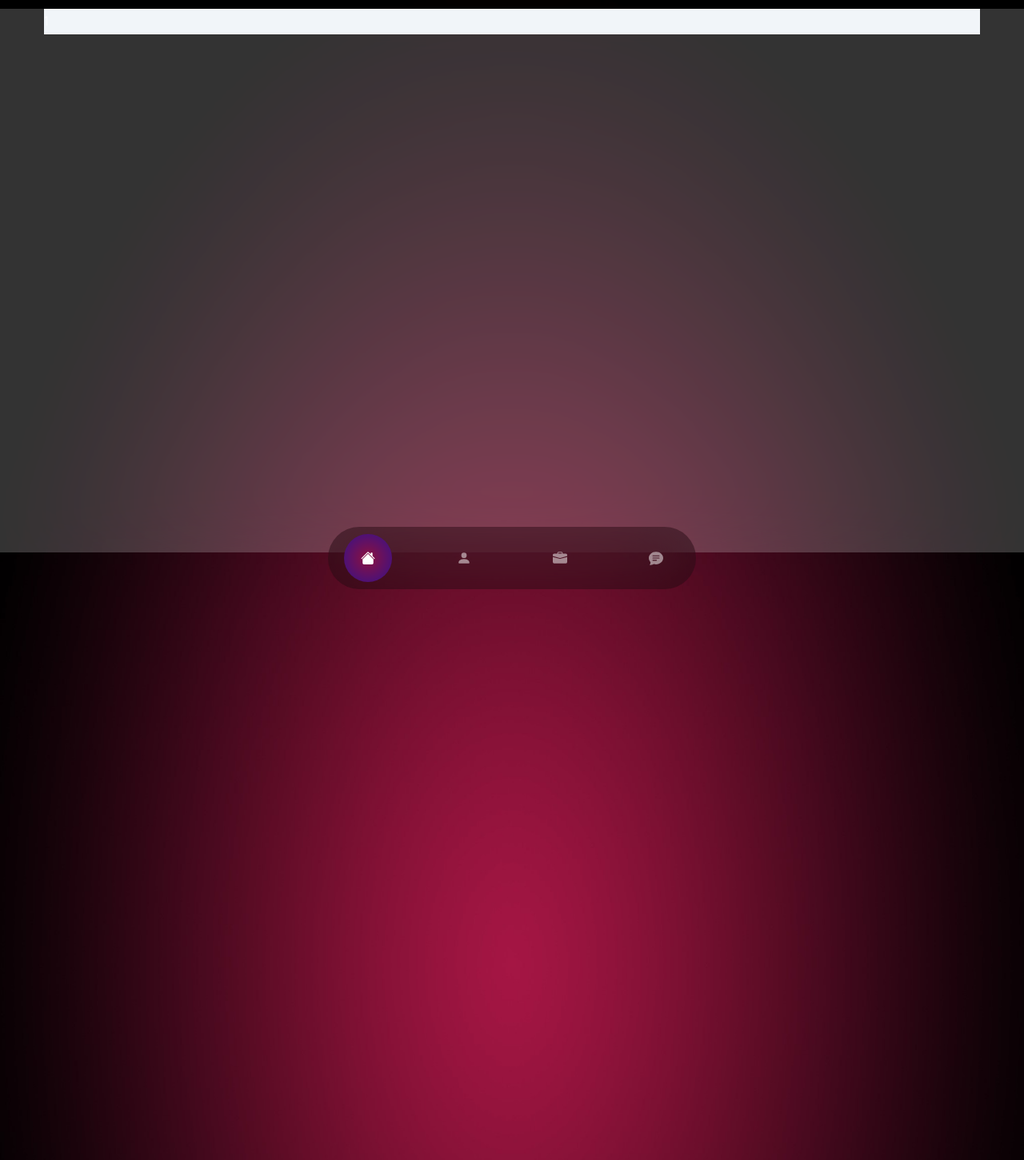
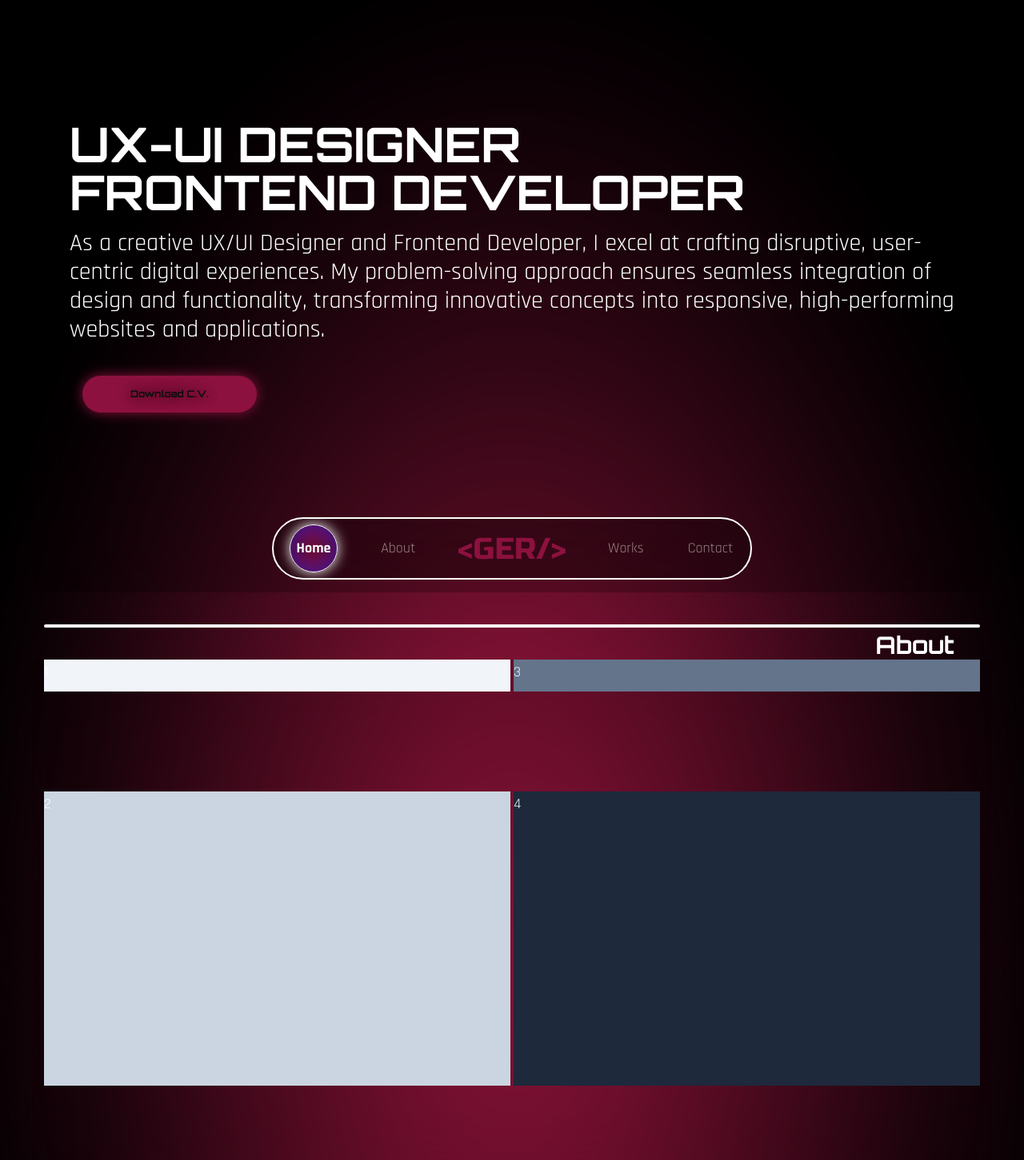
Before and after one commit to German44/Portfolio-React, a React (Vite) app: page / in a window 1280 px wide. Shown: the part 59-1510 px from the top of the page at 80% size. Built offline with nearby package versions, Linux system fonts and the light colour scheme; a web font is replaced by a local one.

Commit message:
fix about

```diff
--- a/src/App.jsx
+++ b/src/App.jsx
@@ -2,17 +2,18 @@ import { BrowserRouter, Route, Routes } from 'react-router-dom'
 import About from '../src/components/about/About'
 import Banner from '../src/components/hero/Banner'
 import Contact from '../src/components/contact/Contact'
-import Header from '../src/components/header/Header'
+// import Header from '../src/components/header/Header'
 import Work from '../src/components/works/Work'
 import './App.css'
 import NavBar from './components/navbar/NavBar'
+
 
 function App() {
   // bg-site bg-no-repeat bg-cover overflow-hidden
   return (
     <div className='body'>
       <BrowserRouter>
-        <Header />
+        {/* <Header /> */}
         <Routes>
           <Route ></Route>
         </Routes>
--- a/src/components/about/About.jsx
+++ b/src/components/about/About.jsx
@@ -1,109 +1,30 @@
-/* import { motion } from "framer-motion"
-import { fadeIn } from "../../utils/variants"
-import image from "../assets/ger.jpg"
- */
+import DividerTag from "../dividerTag/DividerTag";
+
 const About = () => {
   return (
-    <section className="min-h-[86vh] mt-9 flex items-center " id="about">
-      <div className="container mx-auto">
-        {/* <div className="min-h-[75vh] relative top-6 mt-12 flex flex-col items-center gap-4 rounded-3xl lg:flex-row lg:items-center lg:justify-around lg:gap-y-12 bg-black/20 backdrop-blur-2xl">
-          <motion.article
-            variants={fadeIn('right', 0.3)}
-            initial='hidden'
-            whileInView={'show'}
-            viewport={{ once: false, amount: 0.7 }}
-            className="w-[80%] h-auto lg:w-[400px] lg:h-[430px] flex flex-col text-center justify-center font-secondary lg:text-left">
-            <motion.div
-              variants={fadeIn('right', 0.2)}
-              initial='hidden'
-              whileInView={'show'}
-              viewport={{ once: false, amount: 0.7 }}
-              className="bg-accent w-full h-full">
-              <img
-                className="lg:w-full lg:h-full w-[400px] h-[430px] object-cover overflow-hidden relative left-2 bottom-2 "
-                src={image}
-                alt="" />
-            </motion.div>
-            <p className=" text-lg text-justify lg:text-lg m-3">
-              Hola, Soy <strong className="text-purple-500">German</strong> de Rosario Argentina, desarrollador web orientado al FrontEnd. <br />
-              Estoy enfocado en aprender al maximo <strong className="text-purple-500">React.js</strong>. <br />
-              En mi tiempo libre me encanta <strong className="text-purple-500">escuchar música</strong> y <strong className="text-purple-500">programar</strong> proyectos nuevos para sumar experiencia .
-            </p>
-          </motion.article>
-          <motion.article
-            variants={fadeIn('left', 0.2)}
-            initial='hidden'
-            whileInView={'show'}
-            viewport={{ once: false, amount: 0.7 }}
-            className=" w-full min-h-[75vh] lg:w-[400px] lg:h-[430px] flex flex-col justify-around items-center text-justify p-3 font-secondary lg:text-left  ">
-            <div>
-              <motion.h3
-                className="font-bold text-purple-500 text-3xl underline decoration-accent underline-offset-8"
-                variants={fadeIn('left', 0.4)}
-                initial='hidden'
-                whileInView={'show'}
-                viewport={{ once: false, amount: 0.7 }}>
-                Cursos y Certificaciones
-              </motion.h3>
-              <motion.div
-                variants={fadeIn('left', 0.6)}
-                initial='hidden'
-                whileInView={'show'}
-                viewport={{ once: false, amount: 0.7 }}
-                className="m-5">
-                <ul>
-                  <li className="m-3 font-bold text-xl ">
-                    Coderhouse
-                    <ul className="mx-7 list-disc">
-                      <li>React.js</li>
-                      <li>JavaScript</li>
-                      <li>Desarrollo web</li>
-                    </ul>
-                  </li>
-                  <li className="m-3 font-bold">
-                    Scrum
-                    <ul className=" mx-7 list-disc">
-                      <li>Scrum</li>
-                    </ul>
-                  </li>
-                </ul>
-              </motion.div>
+    <>
+      <section
+        className="min-h-[85vh] mt-9 flex flex-col w-full items-center"
+        id="about"
+      >
+        <DividerTag tag="About" />
+        <div className="container mx-auto min-h-[82vh] bg-black/20 backdrop-blur-2xl rounded-xl flex items-center">
+          <div className="w-full min-h-[82vh]  grid-cols-1 grid-rows-8 grid sm:grid-cols-4 sm:grid-rows-4 gap-1">
+            <div className="w-full h-1/4 items-end justify-end  bg-slate-100 sm:col-span-2">1</div>
+            <div className="w-full h-3/4  bg-slate-300 row-span-3 sm:col-span-2 sm:row-span-3 sm:col-start-1 sm:row-start-2">
+              2
             </div>
-            <div>
-              <motion.h3
-                className="font-bold text-purple-500 text-3xl underline decoration-accent underline-offset-8 mb-6"
-                variants={fadeIn('left', 0.4)}
-                initial='hidden'
-                whileInView={'show'}
-                viewport={{ once: false, amount: 0.7 }}>
-                Herramientas y lenguajes
-              </motion.h3>
-              <div className="w-full h-[200px] grid grid-cols-[repeat(6,1fr)] grid-rows-[repeat(4,1fr)] gap-x-[5px] gap-y-[5px]">
-                <img src="https://raw.githubusercontent.com/tandpfun/skill-icons/59059d9d1a2c092696dc66e00931cc1181a4ce1f/icons/HTML.svg" alt="HTML " className="w-11 h-11" />
-                <img src="https://raw.githubusercontent.com/tandpfun/skill-icons/59059d9d1a2c092696dc66e00931cc1181a4ce1f/icons/CSS.svg" alt="CSS" className="w-11 h-11" />
-                <img src="https://raw.githubusercontent.com/tandpfun/skill-icons/59059d9d1a2c092696dc66e00931cc1181a4ce1f/icons/Sass.svg" alt="SSas" className="w-11 h-11" />
-                <img src="https://raw.githubusercontent.com/tandpfun/skill-icons/59059d9d1a2c092696dc66e00931cc1181a4ce1f/icons/Figma-Dark.svg" alt="Figma" className="w-11 h-11" />
-                <img src="https://raw.githubusercontent.com/tandpfun/skill-icons/59059d9d1a2c092696dc66e00931cc1181a4ce1f/icons/Git.svg" alt="Git" className="w-11 h-11" />
-                <img src="https://raw.githubusercontent.com/tandpfun/skill-icons/59059d9d1a2c092696dc66e00931cc1181a4ce1f/icons/Github-Dark.svg" alt="Github" className="w-11 h-11" />
-                <img src="https://raw.githubusercontent.com/tandpfun/skill-icons/59059d9d1a2c092696dc66e00931cc1181a4ce1f/icons/Bootstrap.svg" alt="Bootstrap" className="w-11 h-11" />
-                <img src="https://raw.githubusercontent.com/tandpfun/skill-icons/59059d9d1a2c092696dc66e00931cc1181a4ce1f/icons/JavaScript.svg" alt="JAvaScript" className="w-11 h-11" />
-                <img src="https://raw.githubusercontent.com/tandpfun/skill-icons/59059d9d1a2c092696dc66e00931cc1181a4ce1f/icons/Markdown-Dark.svg" alt="MarkDown" className="w-11 h-11" />
-                <img src="https://raw.githubusercontent.com/tandpfun/skill-icons/59059d9d1a2c092696dc66e00931cc1181a4ce1f/icons/MaterialUI-Dark.svg" alt="MAterialUI" className="w-11 h-11" />
-                <img src="https://raw.githubusercontent.com/tandpfun/skill-icons/59059d9d1a2c092696dc66e00931cc1181a4ce1f/icons/NextJS-Dark.svg" alt="Next.js" className="w-11 h-11" />
-                <img src="https://raw.githubusercontent.com/tandpfun/skill-icons/59059d9d1a2c092696dc66e00931cc1181a4ce1f/icons/NodeJS-Dark.svg" alt="NodeJS" className="w-11 h-11" />
-                <img src="https://raw.githubusercontent.com/tandpfun/skill-icons/59059d9d1a2c092696dc66e00931cc1181a4ce1f/icons/React-Dark.svg" alt="React" className="w-11 h-11" />
-                <img src="https://raw.githubusercontent.com/tandpfun/skill-icons/59059d9d1a2c092696dc66e00931cc1181a4ce1f/icons/Redux.svg" alt="Redux" className="w-11 h-11" />
-                <img src="https://raw.githubusercontent.com/tandpfun/skill-icons/59059d9d1a2c092696dc66e00931cc1181a4ce1f/icons/TailwindCSS-Dark.svg" alt="TailwindCSS" className="w-11 h-11" />
-                <img src="https://raw.githubusercontent.com/tandpfun/skill-icons/59059d9d1a2c092696dc66e00931cc1181a4ce1f/icons/TypeScript.svg" alt="typeScript" className="w-11 h-11" />
-                <img src="https://raw.githubusercontent.com/tandpfun/skill-icons/59059d9d1a2c092696dc66e00931cc1181a4ce1f/icons/Vite-Dark.svg" alt="Vite" className="w-11 h-11" />
-                <img src="https://raw.githubusercontent.com/tandpfun/skill-icons/59059d9d1a2c092696dc66e00931cc1181a4ce1f/icons/Firebase-Dark.svg" alt="Firebase" className="w-11 h-11" />
-              </div>
+            <div className="w-full h-1/4 bg-slate-500 sm:col-span-2 sm:col-start-3 sm:row-start-1">
+              3
             </div>
-          </motion.article>
-        </div> */}
-      </div>
-    </section >
-  )
-}
+            <div className="w-full h-3/4 bg-slate-800 row-span-3 sm:col-span-2 sm:row-span-3 sm:col-start-3 sm:row-start-2">
+              4
+            </div>
+          </div>
+        </div>
+      </section>
+    </>
+  );
+};
 
-export default About
+export default About;
--- /dev/null
+++ b/src/components/dividerTag/DividerTag.jsx
@@ -0,0 +1,10 @@
+const DividerTag = ({ tag }) => {
+  return (
+    <div className=" container flex flex-col w-full items-end   ">
+      <div className="w-full h-1 mt-1  bg-white rounded-full"></div>
+      <h3 className="text-white font-bold font-primary text-3xl mt-1 mx-8">{tag}</h3>
+    </div>
+  );
+};
+
+export default DividerTag;
--- a/src/components/hero/Banner.jsx
+++ b/src/components/hero/Banner.jsx
@@ -1,84 +1,41 @@
-/* import Image from "../assets/ger1.jpg"
-import { TypeAnimation } from "react-type-animation"
-import { motion } from "framer-motion"
-import { fadeIn } from "../variants"
- */
+import DividerTag from "../dividerTag/DividerTag";
 
 // 'ID_DEL_ARCHIVO' de Google Drive
-const googleDriveFileId = "1LTja5061INTTENK-pJXuo0nfOeaoabEa";
+const googleDriveFileId = "1rjmihF8GRWkFVuWNQJoPK6_yYNmzdDBX";
 
 // Enlace de descarga de Google Drive
 const googleDriveDownloadLink = `https://drive.google.com/uc?export=download&id=${googleDriveFileId}`;
 
 const Banner = () => {
   return (
-    <section className="min-h-[85vh] bg-white/20  backdrop-blur-2xl" id="home">
-      <div className="container mx-auto h-full">
-        <div className="flex flex-col w-full h-[90%]  bg-slate-100">
-          1
+    <section className="min-h-[100vh] " id="home">
+      <div className="container mx-auto min-h-[100vh] bg-black/20 backdrop-blur-2xl rounded-xl  flex items-center">
+        <div className="flex flex-col w-full h-full  gap-y-6 p-8">
+          {/* <DividerTag tag="Home" /> */}
+          <div className="flex-grow">
+            <h1 className="text-2xl sm:text-3xl md:text-4xl lg:text-6xl font-bold text-white font-primary">
+              UX-UI DESIGNER
+            </h1>
+            <h1 className="text-2xl sm:text-3xl md:text-4xl lg:text-6xl font-bold text-white font-primary">
+              FRONTEND DEVELOPER
+            </h1>
+            <p className="text-xl sm:text-xl md:text-2xl lg:text-3xl text-white font-secondary mt-4">
+              As a creative UX/UI Designer and Frontend Developer, I excel at
+              crafting disruptive, user-centric digital experiences. My
+              problem-solving approach ensures seamless integration of design
+              and functionality, transforming innovative concepts into
+              responsive, high-performing websites and applications.
+            </p>
+          </div>
+          <div className="flex justify-start items-center  p-4">
+            <button
+              className="btn btn-primary"
+              onClick={() => window.open(googleDriveDownloadLink, "_blank")}
+            >
+              Download C.V.
+            </button>
+          </div>
         </div>
-        {/* <div className="flex flex-col gap-y-8 lg:flex-row lg:items-center lg:gap-y-12">
-          <div className="flex-1 text-center font-secondary lg:text-left ">
-            <motion.h1
-              variants={fadeIn('up', 0.3)}
-              initial='hidden'
-              whileInView={'show'}
-              viewport={{ once: false, amount: 0.7 }}
-              className="text-[50px] font-bold leading-[0.8] lg:text-[100px]">GERMAN <span>RAVAROTTO </span>
-            </motion.h1>
-            <motion.div
-              variants={fadeIn('up', 0.5)}
-              initial='hidden'
-              whileInView={'show'}
-              viewport={{ once: false, amount: 0.7 }}
-              className="mb-6 text-[36px] lg:text-[60px] font-secondary font font-semibold uppercase leading-[1]">
-              <span className="mr-4">Soy </span>
-              <TypeAnimation
-                sequence={[
-                  'Desarrolador',
-                  2000,
-                  'Artista',
-                  2000,
-                  'Creativo',
-                  2000,
-                  'Musico',
-                  2000,
-                ]}
-                speed={50}
-                className="text-accent"
-                wrapper="span"
-                repeat={Infinity}
-              />
-            </motion.div>
-            <motion.p
-              variants={fadeIn('up', 0.7)}
-              initial='hidden'
-              whileInView={'show'}
-              viewport={{ once: false, amount: 0.7 }}
-              className="mb-8 max-w-lg mx-auto lg:mx-0">
-              ¡Bienvenido a mi portfolio, donde podrás explorar mi trabajo y mi dedicación por el desarrollo web!
-            </motion.p>
-            <motion.a
-              href={googleDriveDownloadLink}
-              target="_blank"
-              rel="noopener noreferrer"
-              variants={fadeIn('left', 0.2)}
-              initial='hidden'
-              whileInView={'show'}
-              viewport={{ once: false, amount: 0.7 }}
-              className="btn btn-lg"
-            >
-              Descargar C.V.
-            </motion.a>
-          </div>
-          <motion.div
-            variants={fadeIn('down', 0.5)}
-            initial='hidden'
-            whileInView={'show'}
-            className="hidden lg:flex flex-1 max-w-[320px] lg:max-w-[482px] mx-auto">
-            <img src={Image} alt="" />
-          </motion.div>
-        </div> */}
       </div>
     </section>
   );
--- a/src/components/navbar/NavBar.jsx
+++ b/src/components/navbar/NavBar.jsx
@@ -1,44 +1,55 @@
-
-import { BsChatTextFill , BsBriefcaseFill,  BsFillHouseFill , BsFillPersonFill} from 'react-icons/bs'
-import { Link as LinkScroll } from 'react-scroll/modules'
+// import { BsChatTextFill , BsBriefcaseFill,  BsFillHouseFill , BsFillPersonFill} from 'react-icons/bs'
+import { Link as LinkScroll } from "react-scroll/modules";
+import Logo from "../../assets/logo.svg";
 
 const NavBar = () => {
   return (
-    <nav className='fixed bottom-2 lg:bottom-1 w-full overflow-hidden z-50'>
+    <nav className="fixed bottom-3 lg:bottom-4 w-full overflow-hidden z-50 ">
       <div className="container mx-auto">
-        <div className='w-full bg-black/30 h-[78px] backdrop-blur-2xl rounded-full max-w-[460px] mx-auto px-5 flex justify-between items-center text-2x1 text-white/50'>
+        <div className="w-full bg-black/30 h-[78px] backdrop-blur-2xl border-white border-solid border-2 rounded-full max-w-[600px] mx-auto px-5 flex justify-between items-center text-2x1 text-white/50">
           <LinkScroll
             to="home"
-            activeClass='active'
+            activeClass="active"
             smooth={true}
             spy={true}
             offset={-200}
-            className='cursor-pointer w-[60px] h-[60px] flex items-center justify-center hover:bg-black/40 rounded-full'>
-            < BsFillHouseFill />
+            className="cursor-pointer w-[60px] h-[60px] flex items-center justify-center hover:bg-black/40 rounded-full "
+          >
+            {/* < BsFillHouseFill /> */}
+            Home
           </LinkScroll>
           <LinkScroll
             to="about"
-            activeClass='active'
+            activeClass="active"
             smooth={true}
             spy={true}
-            className='cursor-pointer w-[60px] h-[60px] flex items-center justify-center hover:bg-black/40 rounded-full'>
-            <BsFillPersonFill/>
+            className="cursor-pointer w-[60px] h-[60px] flex items-center justify-center hover:bg-black/40 rounded-full "
+          >
+            {/* <BsFillPersonFill/> */}
+            About
+          </LinkScroll>
+          <LinkScroll className="hidden lg:flex " to="home">
+            <img src={Logo}></img>
           </LinkScroll>
           <LinkScroll
             to="work"
-            activeClass='active'
+            activeClass="active"
             smooth={true}
             spy={true}
-            className='cursor-pointer w-[60px] h-[60px] flex items-center justify-center hover:bg-black/40 rounded-full'>
-            <BsBriefcaseFill />
+            className="cursor-pointer w-[60px] h-[60px] flex items-center justify-center hover:bg-black/40 rounded-full "
+          >
+            {/* <BsBriefcaseFill /> */}
+            Works
           </LinkScroll>
           <LinkScroll
             to="contact"
-            activeClass='active'
+            activeClass="active"
             smooth={true}
             spy={true}
-            className='cursor-pointer w-[60px] h-[60px] flex items-center justify-center hover:bg-black/40 rounded-full'>
-            <BsChatTextFill />
+            className="cursor-pointer w-[60px] h-[60px] flex items-center justify-center hover:bg-black/40 rounded-full "
+          >
+            {/* <BsChatTextFill /> */}
+            Contact
           </LinkScroll>
         </div>
       </div>
--- a/src/index.css
+++ b/src/index.css
@@ -42,6 +42,13 @@
     color: #fff;
     padding: 1rem;
     border-radius: 100%;
+    font-weight: bold;
+    border: solid;
+    border-width: 1px;
+    border-color: #fff;
+    box-shadow: 0 0 1rem white;
+    text-shadow: 0 0 1rem var(--color-3);
+    transition: 0.3s ease;
 }
 
 
```
